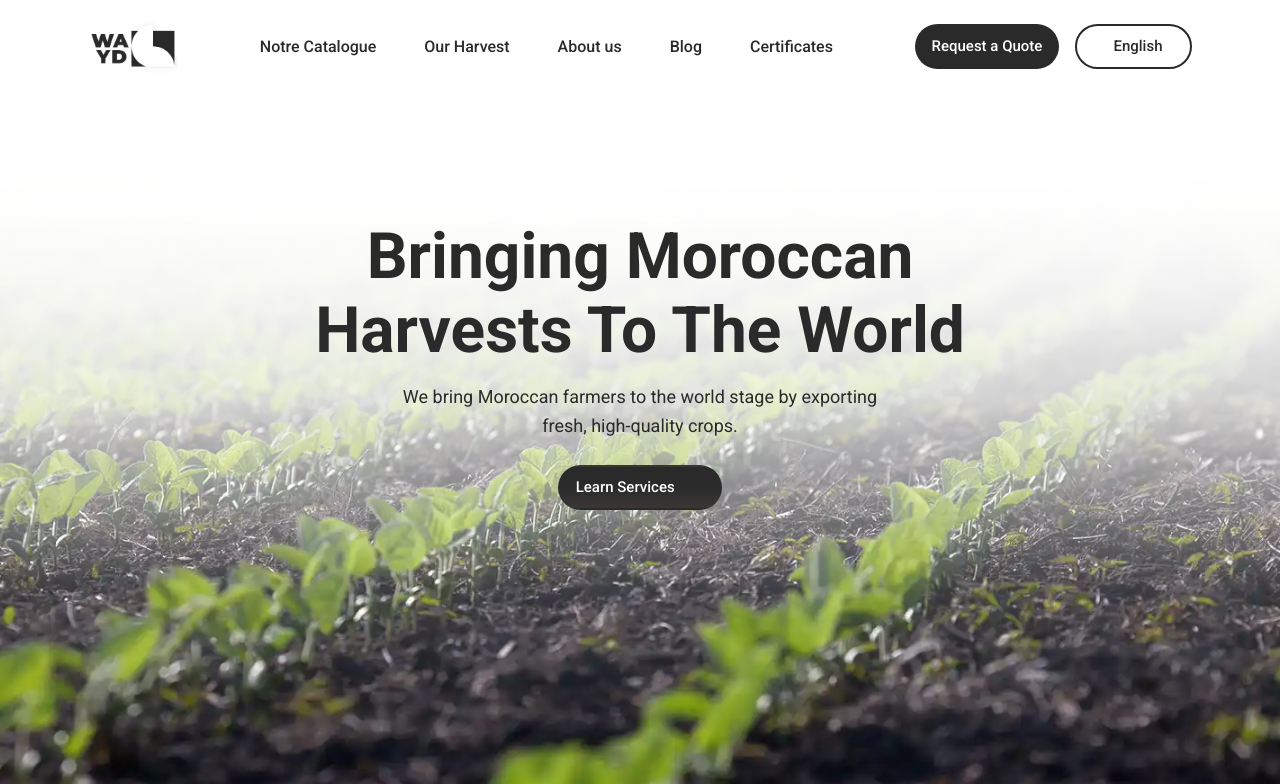
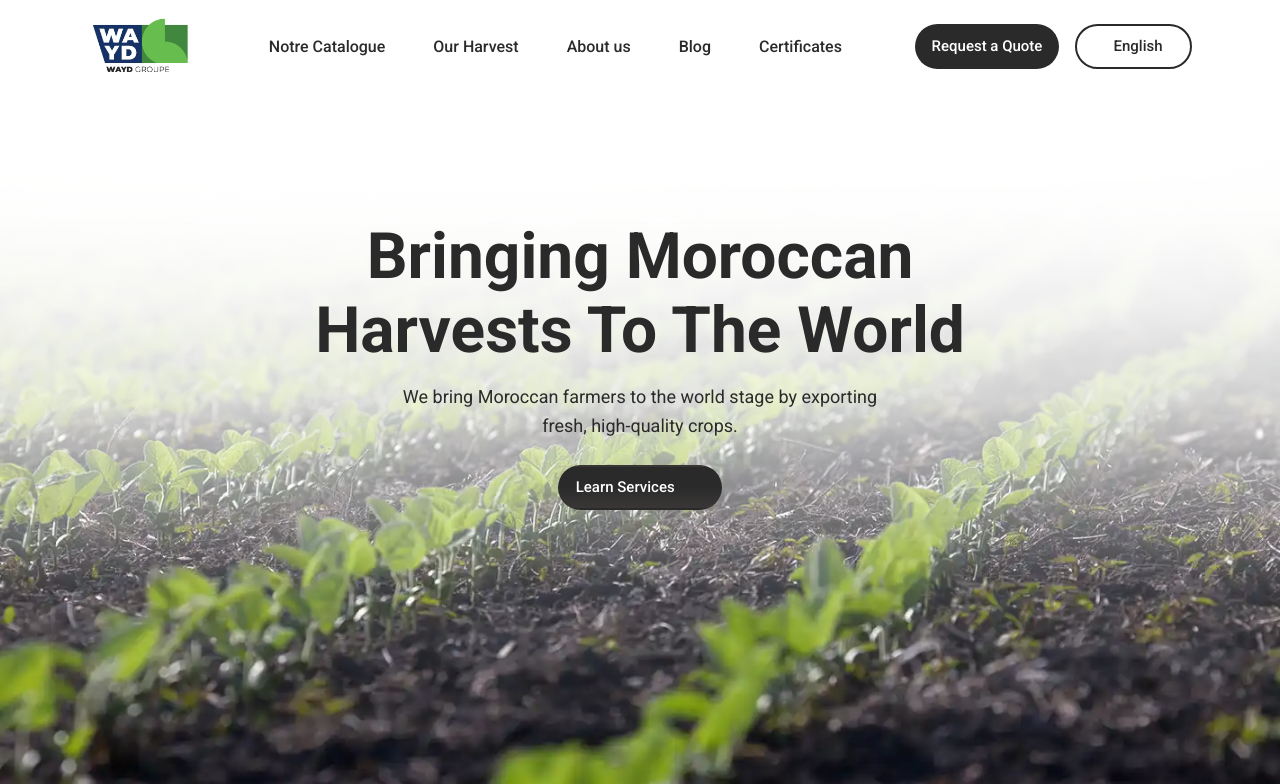
Before and after one commit to achrafbsibiss/wayed, a Next.js app: page / in a window 1280 px wide. Shown: the top 784 px of the page. Built offline with nearby package versions, Linux system fonts and the light colour scheme; some icons are missing.

Commit message:
Change the logo

```diff
--- a/src/components/layout/Header.jsx
+++ b/src/components/layout/Header.jsx
@@ -99,7 +99,7 @@ export default function Header() {
                 <Box sx={{ display: 'flex', alignItems: 'center', gap: 1 }}>
                   <Box
                     component="img"
-                    src="/images/hero/logo-wayd.webp"
+                    src="/images/hero/logo-wayd-2.webp"
                     alt="WAYD Logo"
                     sx={{
                       height: { xs: 48, md: 61 },
```
Also changed, not shown: public/images/hero/logo-wayd-2.webp (added).
